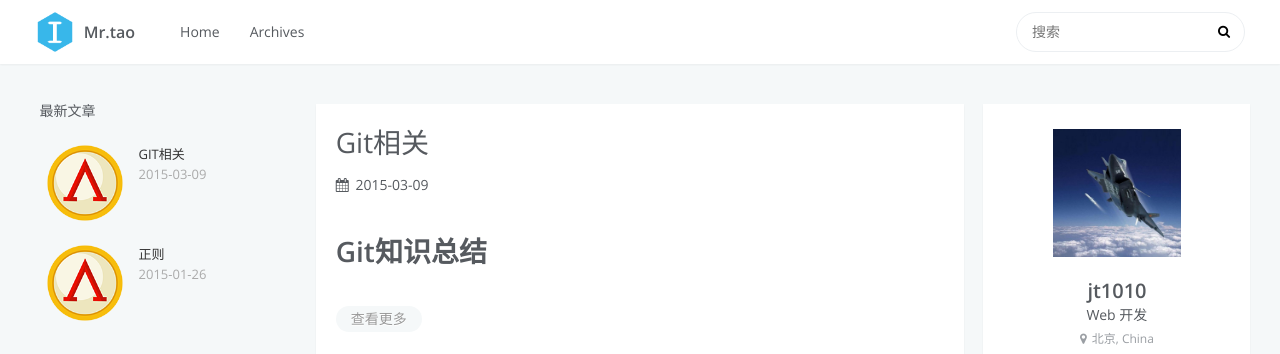
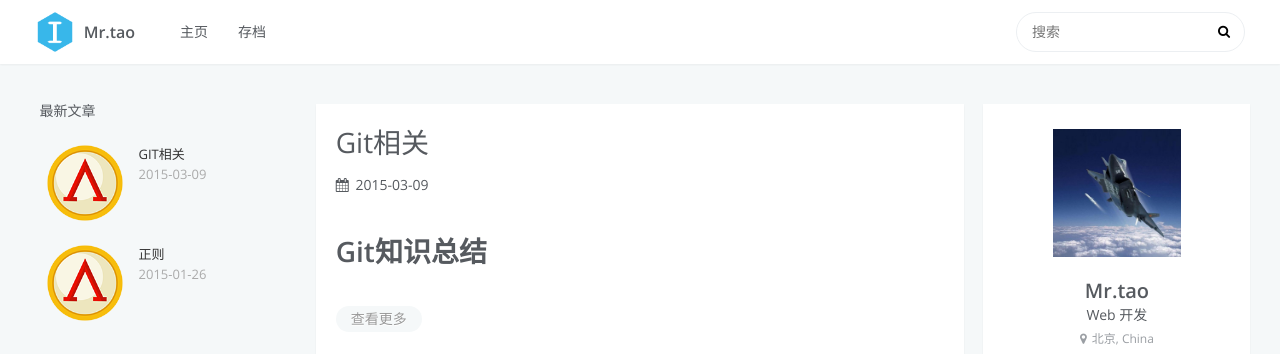
Before and after one commit to jt1010/jt1010.github.io, a plain HTML site: page index.html in a window 1280 px wide. Shown: the top 354 px of the page. Drawn offline with Linux system fonts and the light colour scheme; no server answers; a script that the page names is missing.

Commit message:
Site updated: 2017-02-14 19:49:27

```diff
--- a/index.html
+++ b/index.html
@@ -51,9 +51,9 @@
             </a>
             <nav id="main-nav">
 
-                    <a class="main-nav-link" href="/主页">Home</a>
+                    <a class="main-nav-link" href="/主页">主页</a>
 
-                    <a class="main-nav-link" href="/存档">Archives</a>
+                    <a class="main-nav-link" href="/存档">存档</a>
 
             </nav>
 
@@ -134,7 +134,7 @@
     <div class="inner profile-inner">
         <div class="base-info profile-block">
             <img id="avatar" src="/css/images/avatar.png" />
-            <h2 id="name">jt1010</h2>
+            <h2 id="name">Mr.tao</h2>
             <h3 id="title">Web 开发</h3>
             <span id="location"><i class="fa fa-map-marker"></i>北京, China</span>
             <a id="follow" target="_blank" href="https://github.com/jt1010/">关注我</a>
```
